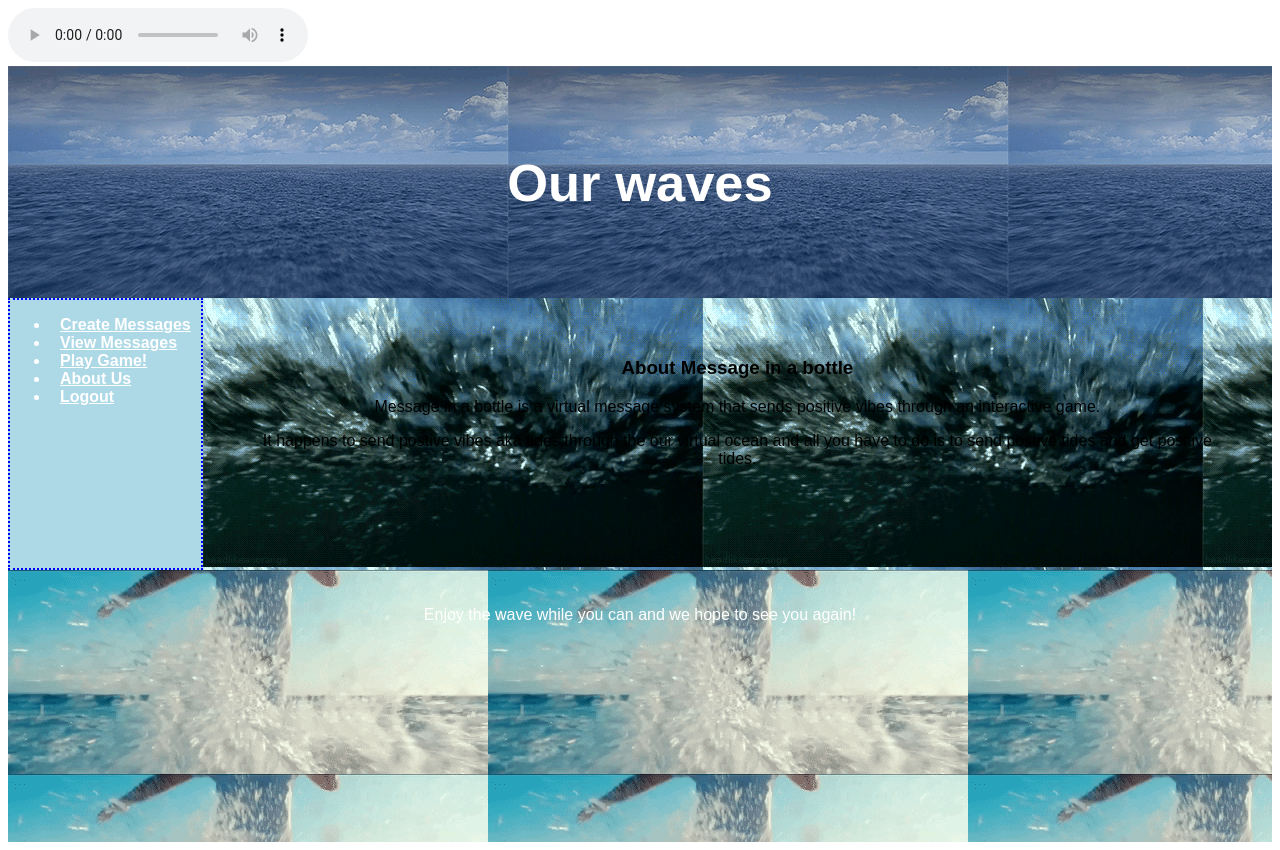
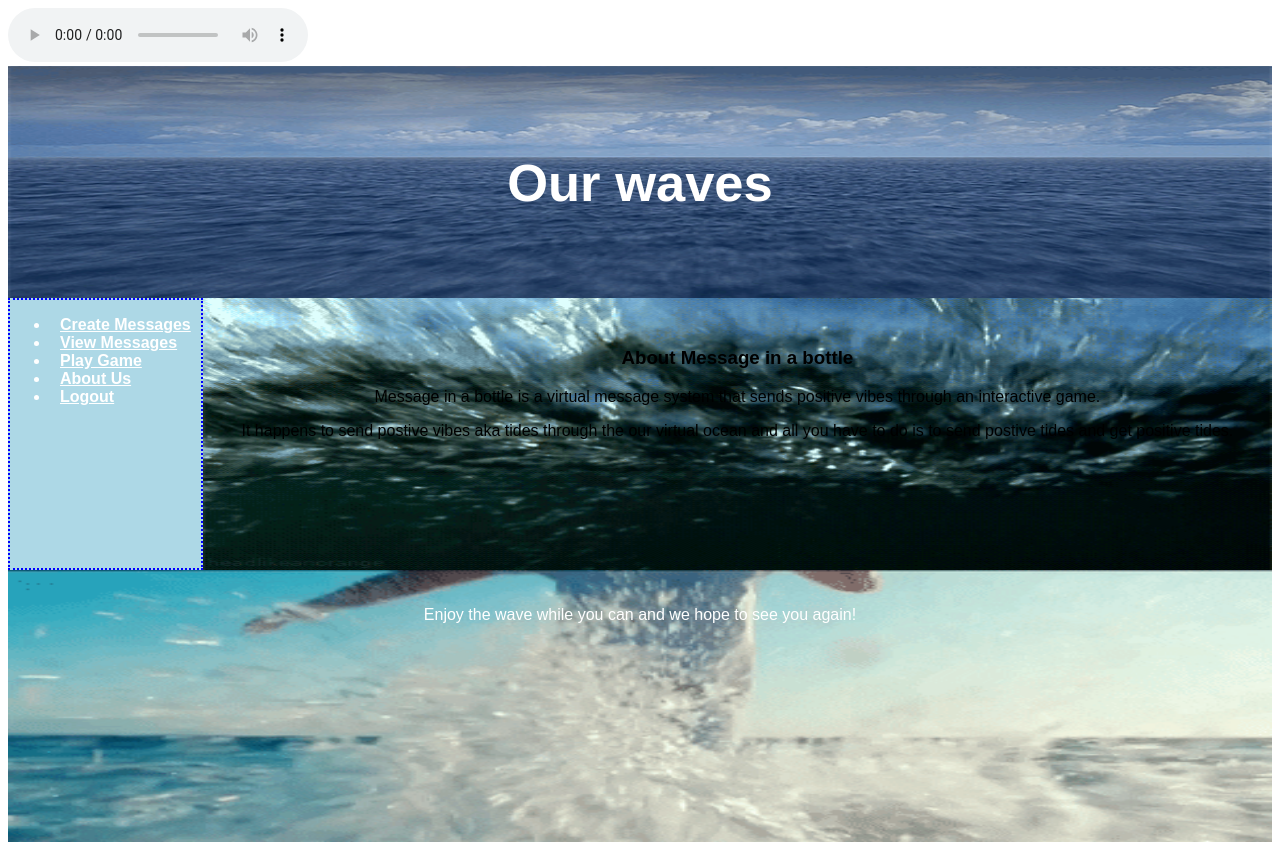
Before and after one commit to Leodson/Message-In-A-Bottle, a Python web app: template templates/profile.html in a window 1280 px wide. Run offline with Jinja, Linux system fonts and the light colour scheme; the template is opened without the code that fills it, so the values that code supplies are empty.

Commit message:
I made a lot of changes.

```diff
--- a/static/profilestyle.css
+++ b/static/profilestyle.css
@@ -37,6 +37,8 @@ body {
 
 header {
   background-image: url(giphy.gif);
+  background-position: top  bottom ;
+  background-size: 100% 100%;
   padding: 42px;
   text-align: center;
   font-size: 35px;
@@ -55,12 +57,14 @@ article {
   -ms-flex: 3;
   flex: 3;
   background-image: url(giphy4.gif);
-  padding: 40px;
+  background-size: 100% 100%;
+  padding: 30px;
 }
 
 
 footer {
   background-image:url(giphy5.gif);
+  background-size: 100% 100%;
   padding: 20px;
   text-align: center;
   color: white;
--- a/templates/profile.html
+++ b/templates/profile.html
@@ -4,11 +4,10 @@
     <meta charset="utf-8">
     <title>Profile</title>
     <link  rel= "stylesheet" type="text/css" href= "static/profilestyle.css">
-</style>
-</head>
+  </head>
 <body>
-<audio id="music" controls>
-  <source src ="static/zapsplat_nature_ocean_waves_surf_over_rockpools_distant_traffic_slight_distance_32174 (1).mp3" type= "audio/mpeg" volume="60" loop="true" hidden="true" autostart="true">
+<audio controls autoplay>
+  <source src="../static/waves.mp3" type="audio/mpeg">
 </audio>
 <header>
   <center><h2>Our waves</h2></center>
@@ -19,7 +18,7 @@
     <ul>
       <li><a  class= "menu-link" href="/create">Create Messages</a></li>
       <li><a class= "menu-link" href="/view_messages">View Messages</a></li>
-      <li><a class= "menu-link" href="/play_game">Play Game!</a></li>
+      <li><a class= "menu-link" href="/play_game">Play Game</a></li>
       <li><a class= "menu-link" href="/About US">About Us</a></li>
       <li><a  class= "menu-link" href="{{ logout_url }}">Logout</a></li>
     </ul>
```
Also changed, not shown: 2 other files.
